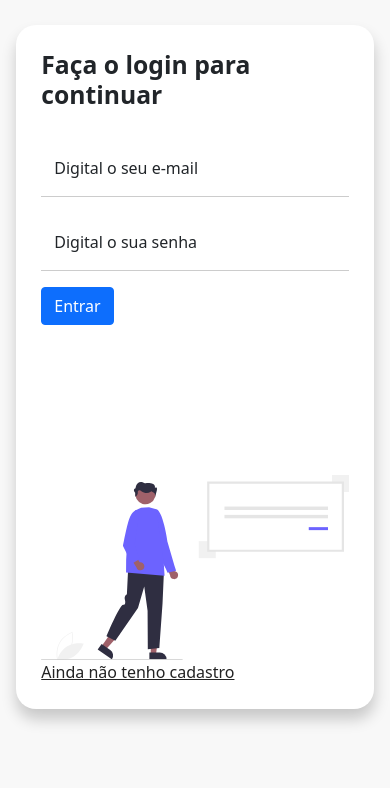
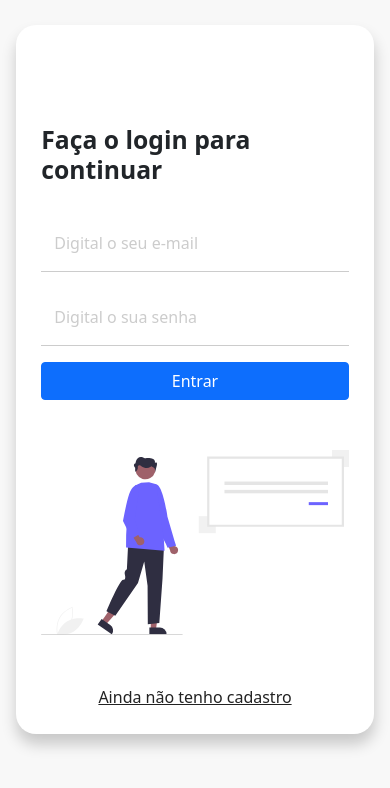
Before and after one commit to ValterBriolli/Projeto3, a plain HTML site: page index.html in a window 390 px wide. Drawn offline with nearby package versions, Linux system fonts and the light colour scheme.

Commit message:
atualização

```diff
--- a/css/main.css
+++ b/css/main.css
@@ -8,6 +8,15 @@ body {
     box-shadow: .5px 10px 15px rgba(0,0,0,.2);
     margin: 25px auto;
     padding: 25px;
+
+    @media(min-width: 768px;){
+
+        #form-container{
+            margin: 50px auto;
+            padding: 50px;
+
+        }
+    }
 }
 #form-container h2 {
     font-weight: 900;
@@ -22,7 +31,7 @@ body {
 
 }
 #form-container form{
-    padding-bottom: 150px;
+    padding-bottom: 0px;
 }
 #form-container .form-control {
     border: none;
@@ -32,3 +41,35 @@ body {
 #form-container .form-control:focus{
     box-shadow: none;
 }
+#form-container .form-floating label {
+    color: #ccc
+}
+#form-container .form-floating > .form-control:focus~label{
+    color:#222;
+}
+#form-container input [type="submit"]{
+    background-color: #6c63ff;
+    border-color: #6c63ff;
+}
+.btn.btn-primary {
+    width: 100%;
+}
+@media(min-width: 768px){
+    .btn.btn-primary{
+        width: auto;
+    }
+}
+/*Image*/
+.row.align-itens-center {
+    align-content: center;
+    height: 100%;
+    padding-top: 75px;
+}
+.col-md-6.order-md-1{
+
+    padding-top: 50px;
+}
+#link-container {
+    text-align: center;
+    padding-top: 50px;
+}
```
